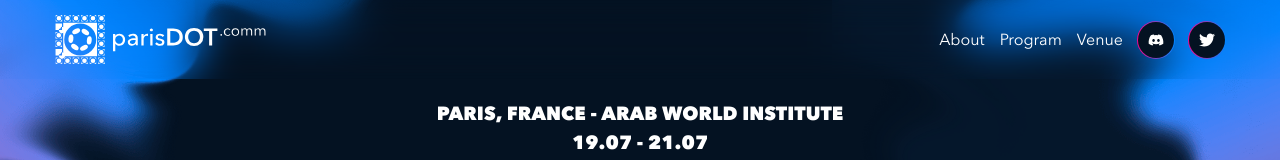
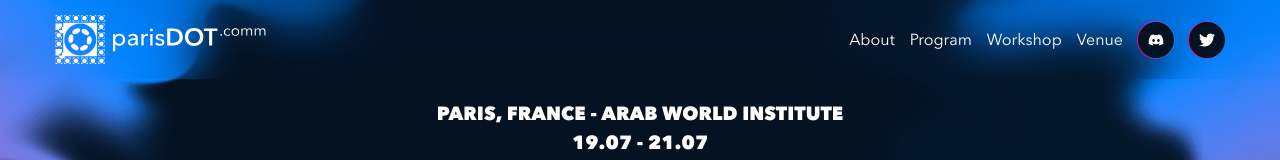
Before and after one commit to AdVision-Group/parisdot-v2-client, a Next.js app: page / in a window 1280 px wide. Shown: the top 160 px of the page. Built offline with nearby package versions, Linux system fonts and the light colour scheme.

Commit message:
add workshop to menu

```diff
--- a/components/header/header.component.tsx
+++ b/components/header/header.component.tsx
@@ -43,6 +43,9 @@ const Header: React.FC = () => {
 							</li>
 							<li className="link">
 								<Link href={"/#program"}>Program</Link>
+							</li>
+							<li className="link">
+								<Link href={"/#workshop"}>Workshop</Link>
 							</li>
 							<li className="link">
 								<Link href={"/#venue"}>Venue</Link>
@@ -115,6 +118,9 @@ const Header: React.FC = () => {
 							</li>
 							<li className="link" onClick={toggleMobileNav}>
 								<Link href={"/#program"}>Program</Link>
+							</li>
+							<li className="link" onClick={toggleMobileNav}>
+								<Link href={"/#workshop"}>Workshop</Link>
 							</li>
 							<li className="link" onClick={toggleMobileNav}>
 								<Link href={"/#venue"}>Venue</Link>
--- a/components/workshop-section/workshop-section.component.tsx
+++ b/components/workshop-section/workshop-section.component.tsx
@@ -64,7 +64,7 @@ const WorkshopSection: React.FC = () => {
 	// console.log(program)
 
 	return (
-		<SectionContainer id="program">
+		<SectionContainer id="workshop">
 			<TitleFigure
 				initial={{
 					opacity: 0,
```
